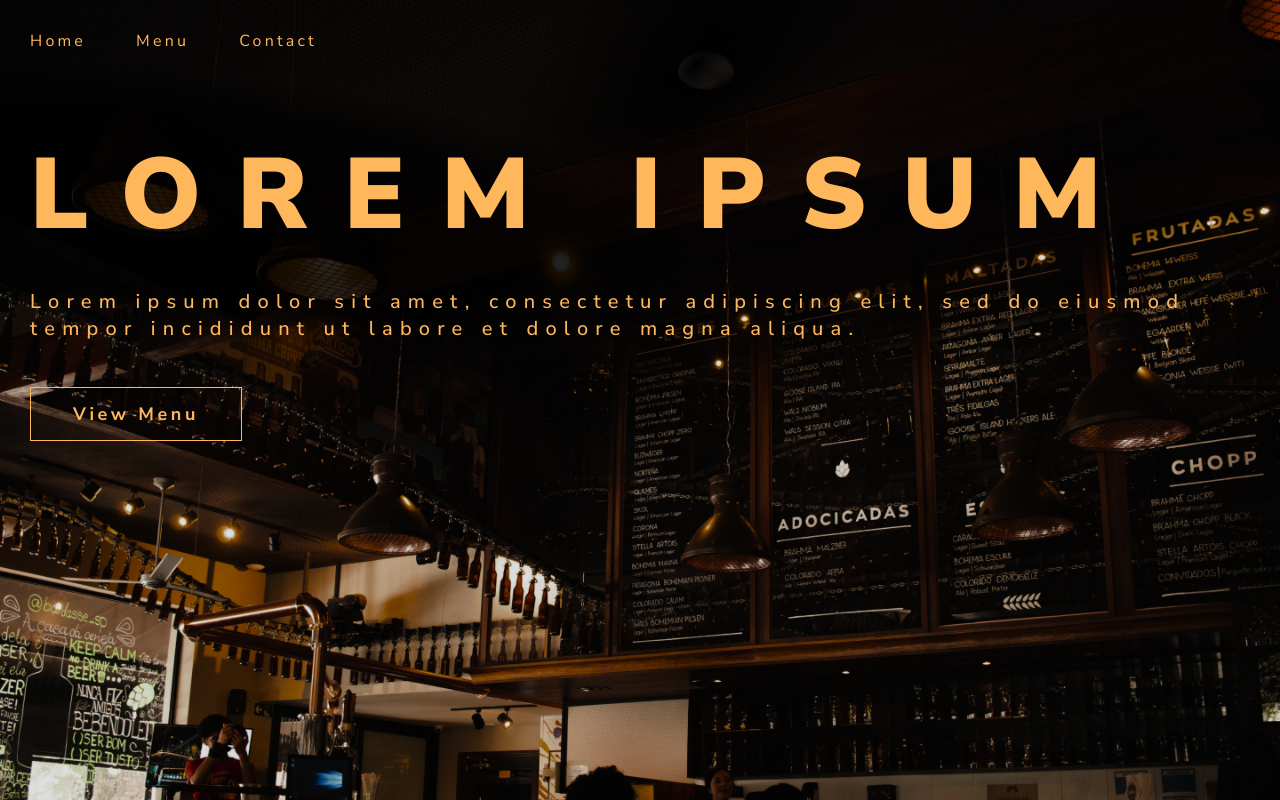
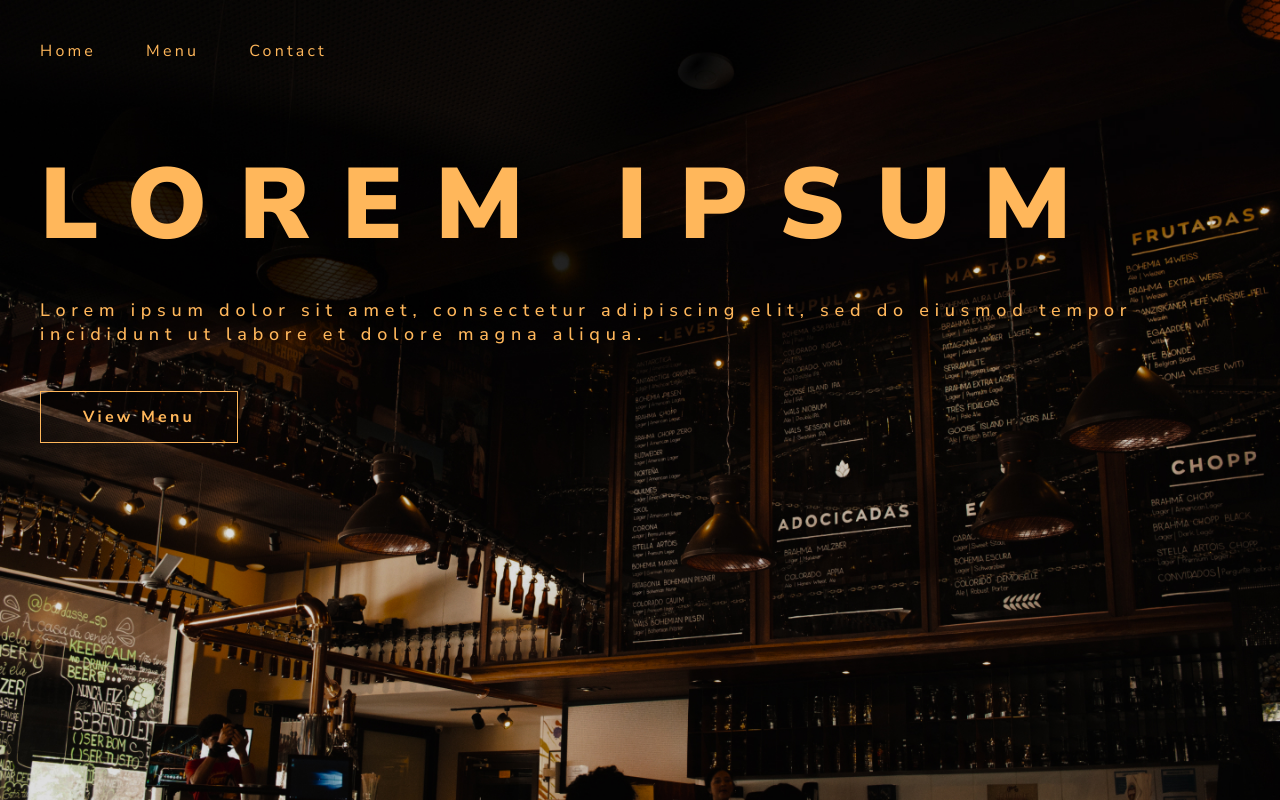
Before and after one commit to tonyelison/restaurant, a website built with webpack: page src/index.html in a window 1280 px wide. Built offline with nearby package versions, Linux system fonts and the light colour scheme.

Commit message:
Adjust padding and spacing

```diff
--- a/src/style.css
+++ b/src/style.css
@@ -24,7 +24,7 @@ body {
 }
 
 #content {
-  padding: 30px 30px 15px 30px;
+  padding: 40px 40px 15px 40px;
 
   display: grid;
   grid-template-rows: auto 1fr auto;
@@ -52,7 +52,7 @@ nav a {
 
 h1, h3, footer {
   color: var(--primary-color);
-  letter-spacing: 0.36em;
+  letter-spacing: 0.32em;
 }
 
 h1 {
@@ -62,7 +62,7 @@ h1 {
 
 h3 {
   font-weight: 500;
-  font-size: 20px;
+  font-size: 18px;
   margin-top: 25px;
 }
 
@@ -83,7 +83,7 @@ h3 {
 
   font-family: 'Nunito Sans', Arial, Helvetica, sans-serif;
   letter-spacing: 0.2em;
-  font-size: 18px;
+  font-size: 16px;
   font-weight: bold;
 
   color: var(--primary-color);
```
